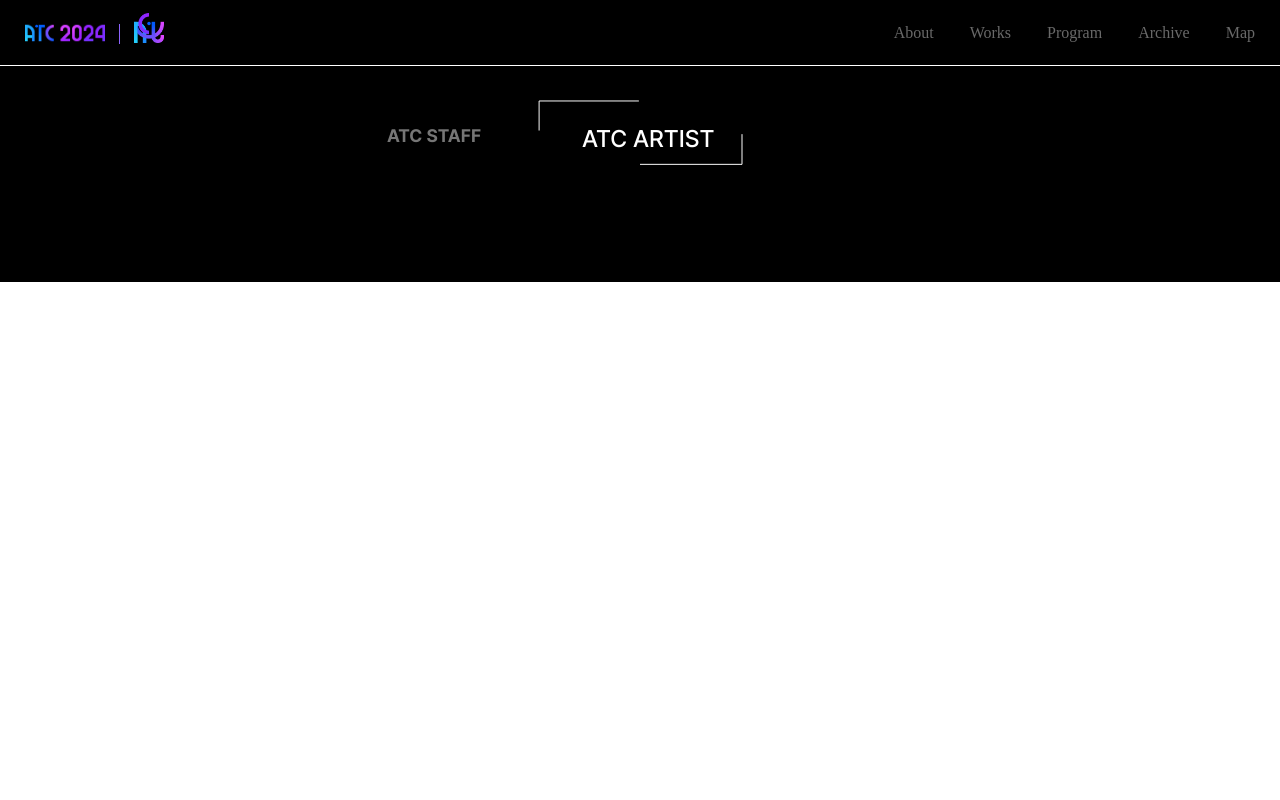
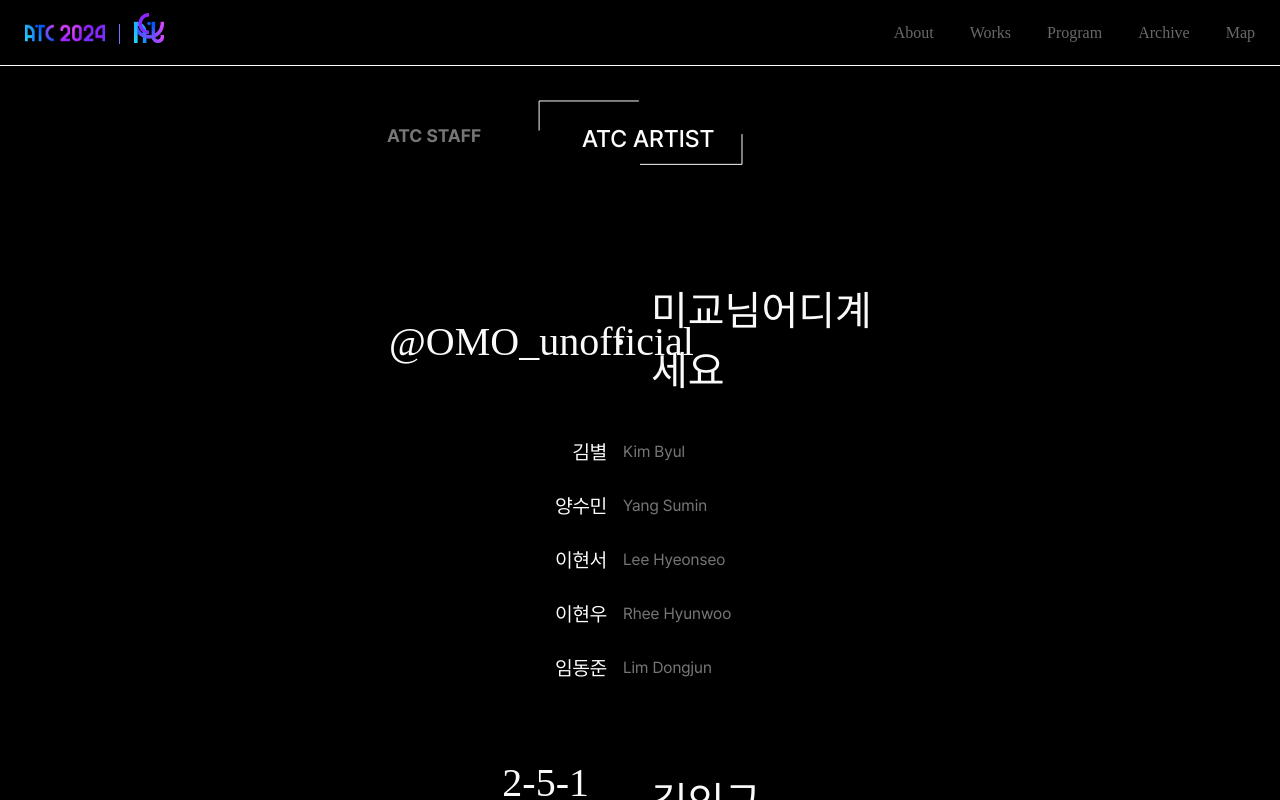
Before and after one commit to rmdnps10/ATC2024, a Next.js app: page /credit in a window 1280 px wide. Both pictures are taken after a click on the element "ATC ARTIST". Shown: the top 800 px of the page. Built offline with nearby package versions, Linux system fonts and the light colour scheme.

Commit message:
Feat: ArtistSection 마크업 완료 #34

```diff
--- a/src/app/(main)/credit/store/artist.js
+++ b/src/app/(main)/credit/store/artist.js
@@ -206,10 +206,10 @@ export const 아티스트정보 = {
     {
       이름: '송명은',
       영문명: 'Song Myeongeun',
-      팀이름: '물망초(Forget-me-not)'
+      팀이름: '물망초'
     },
-    { 이름: '최보현', 영문명: 'Choi Bohyun', 팀이름: '물망초(Forget-me-not)' },
-    { 이름: '최윤정', 영문명: 'Choi Yunjeong', 팀이름: '물망초(Forget-me-not)' }
+    { 이름: '최보현', 영문명: 'Choi Bohyun', 팀이름: '물망초' },
+    { 이름: '최윤정', 영문명: 'Choi Yunjeong', 팀이름: '물망초' }
   ],
   'Awake in Veil': [
     { 이름: '김이현', 영문명: 'Yihyeon Kim', 팀이름: '참깨수달' },
@@ -230,7 +230,7 @@ export const 아티스트정보 = {
     { 이름: '이소윤', 영문명: 'Lee Soyoun', 팀이름: 'OWIN' }
   ],
   'Connected Body': [{ 이름: '최소이', 영문명: 'Choi Soi', 팀이름: '-' }],
-  D: [
+  怒世怒世: [
     { 이름: '김민주', 영문명: 'Kim Min Ju', 팀이름: 'SYNC' },
     { 이름: '신우석', 영문명: 'Shin Woo Seok', 팀이름: 'SYNC' },
     { 이름: '이현서', 영문명: 'Lee Hyeon Seo', 팀이름: 'SYNC' }
--- a/src/components/credit/ArtistSection.js
+++ b/src/components/credit/ArtistSection.js
@@ -1,4 +1,32 @@
-import styles from './Artist.module.css'
+import Image from 'next/image'
+import styles from './ArtistSection.module.css'
+import { 아티스트정보 } from '@/app/(main)/credit/store/artist'
 export default function ArtistSection() {
-  return <div></div>
+  const projectList = Object.keys(아티스트정보)
+
+  return (
+    <article className={styles.main}>
+      {projectList.map(project => (
+        <section className={styles.teamSection}>
+          <div className={styles.teamArtworkName}>
+            <p>{project}</p>
+            <Image
+              src={'/images/credit/circle.svg'}
+              width={6}
+              height={6}
+            />
+            <p>{아티스트정보[project][0].팀이름}</p>
+          </div>
+          <div className={styles.artistTeam}>
+            {아티스트정보[project].map(artist => (
+              <div className={styles.artistIndividual}>
+                <p>{artist.이름}</p>
+                <p>{artist.영문명}</p>
+              </div>
+            ))}
+          </div>
+        </section>
+      ))}
+    </article>
+  )
 }
--- /dev/null
+++ b/src/components/credit/ArtistSection.module.css
@@ -0,0 +1,64 @@
+.main {
+  display: flex;
+  flex-direction: column;
+  padding-top: 10rem;
+  align-items: center;
+  gap: 8rem;
+  margin: 0 auto;
+}
+
+.teamSection {
+  display: flex;
+  flex-direction: column;
+  gap: 3.5rem;
+}
+
+.teamArtworkName {
+  display: flex;
+  justify-content: center;
+  align-items: center;
+  gap: 2.8rem;
+  margin: 0 auto;
+  color: #fafafa;
+  font-family: 'Sandoll Seoul';
+  font-size: 4rem;
+}
+
+.teamArtworkName p:first-child {
+  width: 20rem;
+  text-align: right;
+  word-break: keep-all;
+  line-height: 100%;
+}
+
+.teamArtworkName p:nth-child(3) {
+  width: 24rem;
+  text-align: left;
+}
+
+.artistTeam {
+  display: flex;
+  flex-direction: column;
+  gap: 2.4rem;
+}
+
+.artistIndividual {
+  display: flex;
+  justify-content: center;
+  align-items: center;
+  gap: 1.6rem;
+}
+
+.artistIndividual p:first-child {
+  font-size: 2rem;
+  color: white;
+  width: 10rem;
+  text-align: right;
+}
+
+.artistIndividual p:nth-child(2) {
+  font-size: 1.6rem;
+  color: #767676;
+  min-width: 15rem;
+  text-align: left;
+}
```
Also changed, not shown: public/images/credit/circle.svg (added), src/components/credit/Artist.module.css (deleted).
